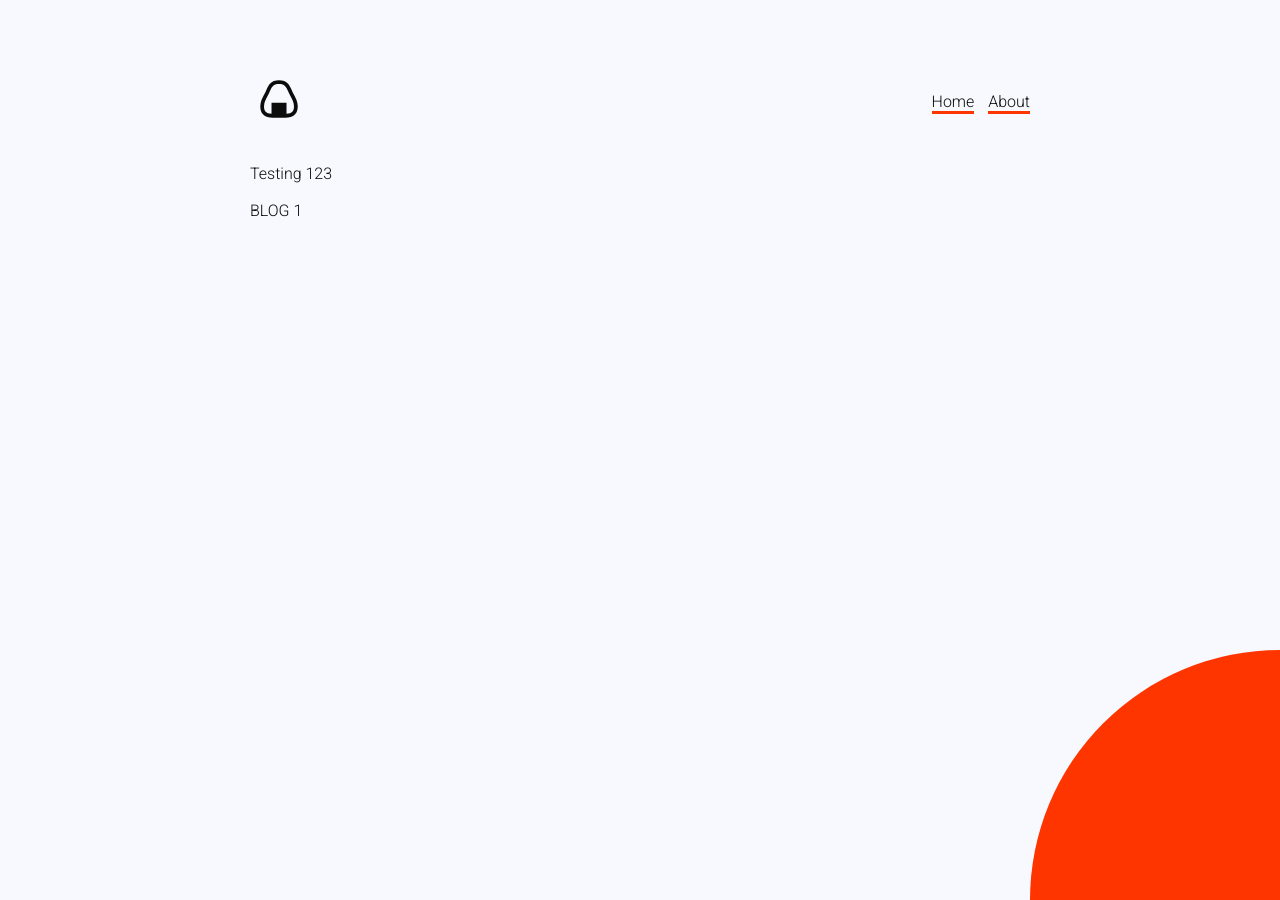
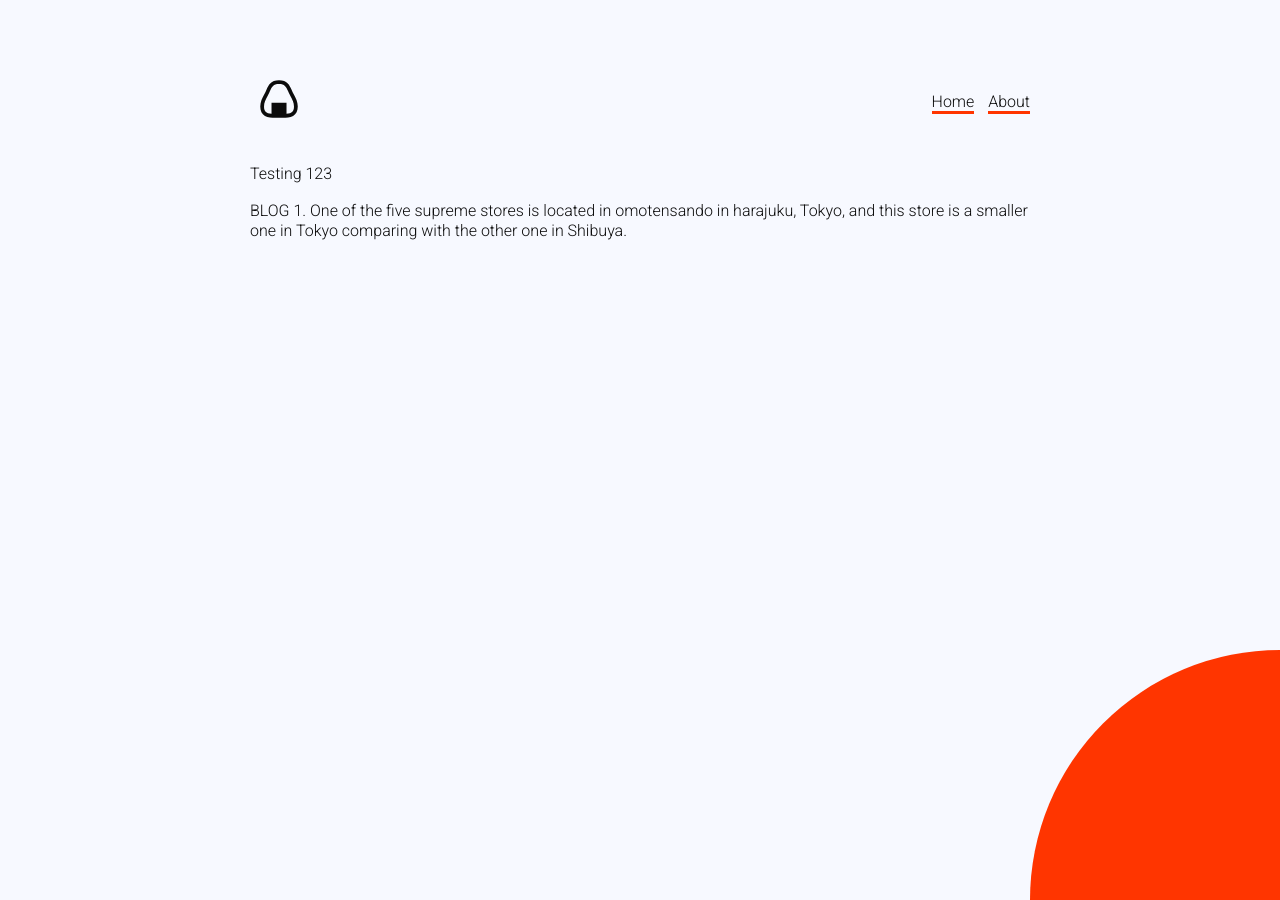
Before and after one commit to earnest-dev/anightinjapan, a Jekyll site: the page built from _posts/2019-01-01-blog1.md, in a window 1280 px wide. Built offline with Jekyll 4.4.1, drawn with Linux system fonts in a browser that asks for light colours.

Commit message:
Updated Blog1

```diff
--- a/_posts/2019-01-01-blog1.md
+++ b/_posts/2019-01-01-blog1.md
@@ -5,4 +5,4 @@ excerpt: One of the five supreme stores is located in omotensando in harajuku, T
   and this store is a smaller one in Tokyo comparing with the other one in Shibuya.
 ---
 
-BLOG 1
+BLOG 1. One of the five supreme stores is located in omotensando in harajuku, Tokyo, and this store is a smaller one in Tokyo comparing with the other one in Shibuya.
```
